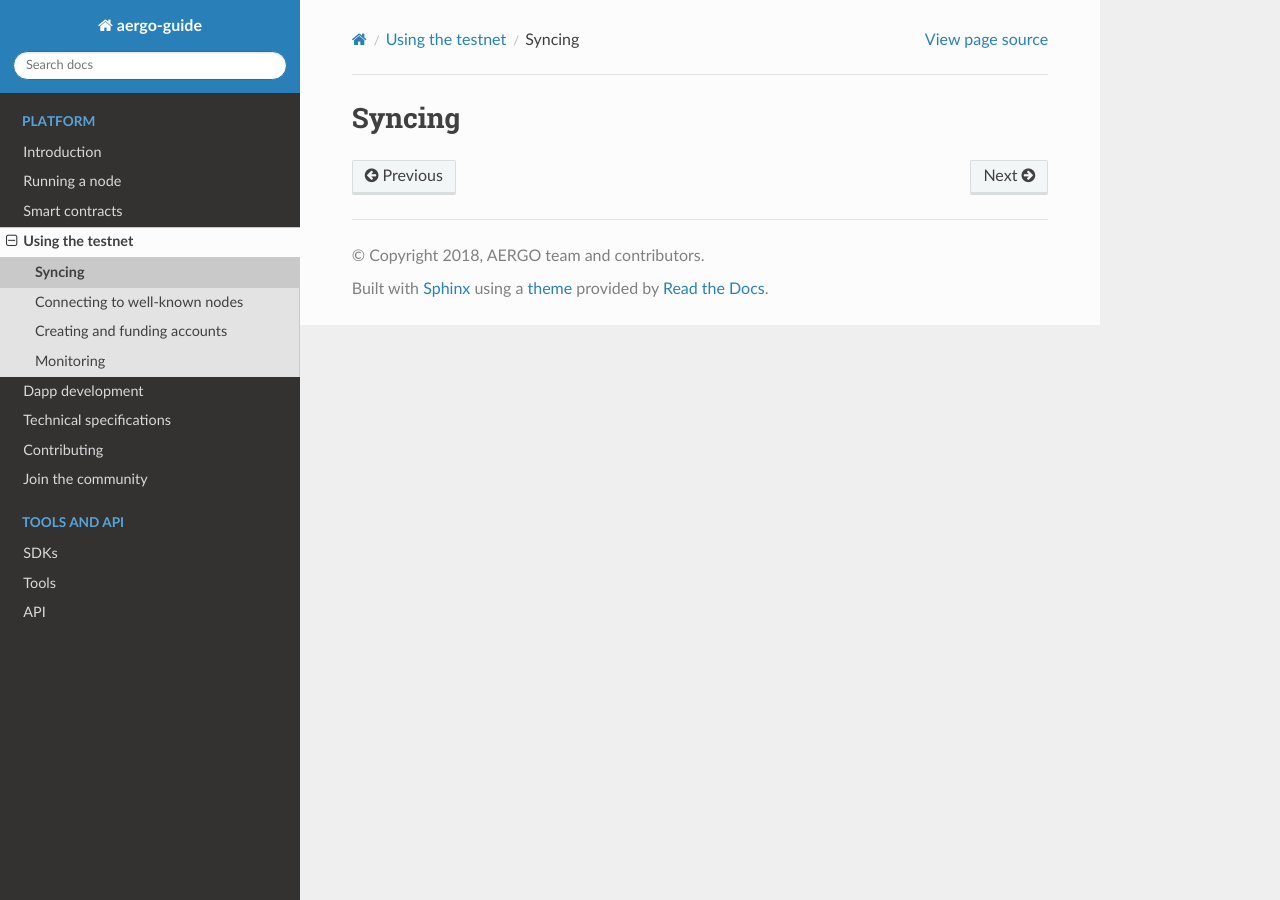
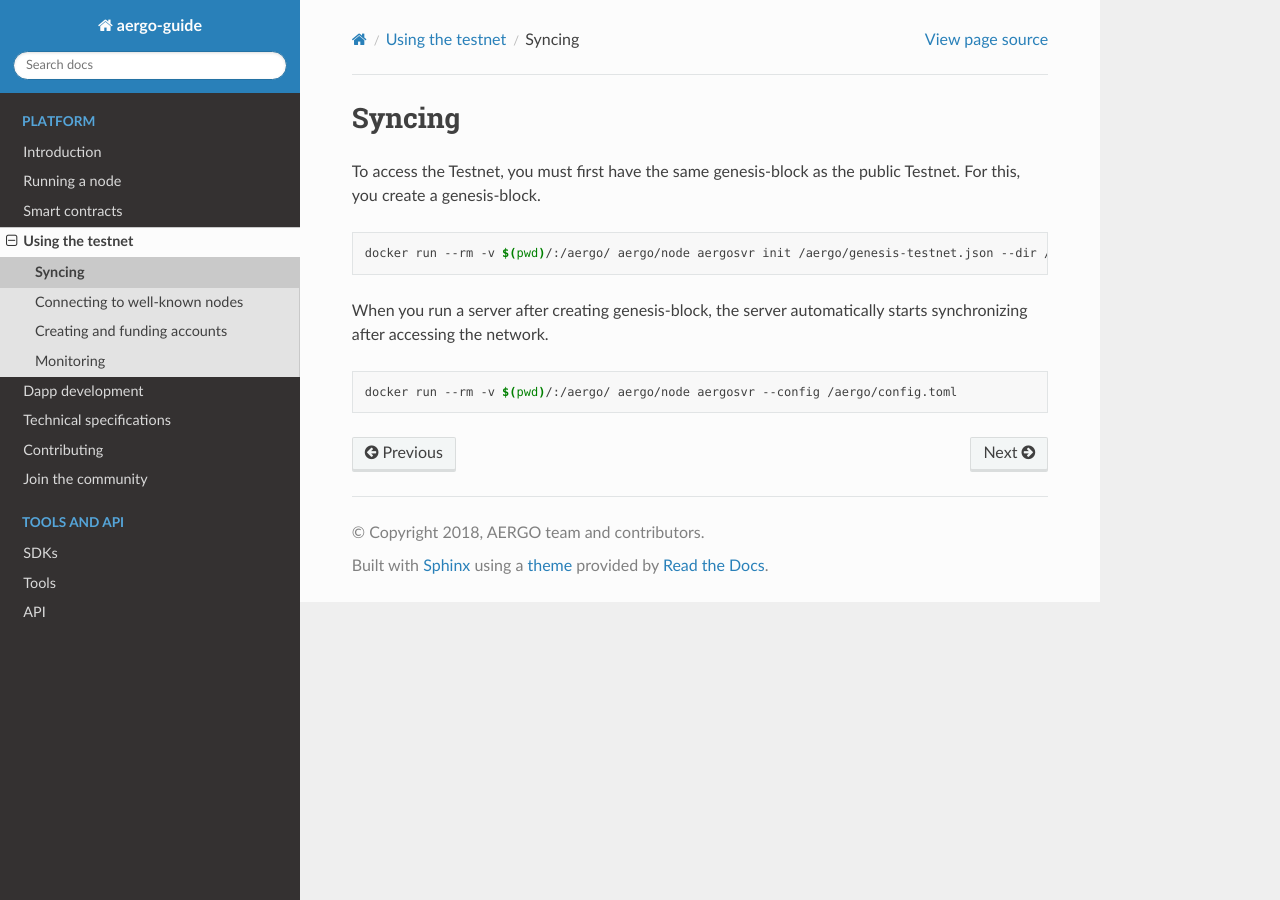
Before and after one commit to aergoio/guide, a Sphinx documentation site: the page built from source/using-testnet/syncing.rst, in a window 1280 px wide. Built offline with Sphinx 7.4.7 and the Read the Docs theme 2.0.0, drawn with Linux system fonts in a browser that asks for light colours.

Commit message:
Add instruction to sync testnet.

```diff
--- a/source/using-testnet/syncing.rst
+++ b/source/using-testnet/syncing.rst
@@ -1,2 +1,14 @@
 Syncing
 =======
+
+To access the Testnet, you must first have the same genesis-block as the public Testnet. For this, you create a genesis-block.
+
+.. code-block:: shell
+
+    docker run --rm -v $(pwd)/:/aergo/ aergo/node aergosvr init /aergo/genesis-testnet.json --dir /aergo/data --config /aergo/config.toml
+
+When you run a server after creating genesis-block, the server automatically starts synchronizing after accessing the network.
+
+.. code-block:: shell
+
+    docker run --rm -v $(pwd)/:/aergo/ aergo/node aergosvr --config /aergo/config.toml
```
